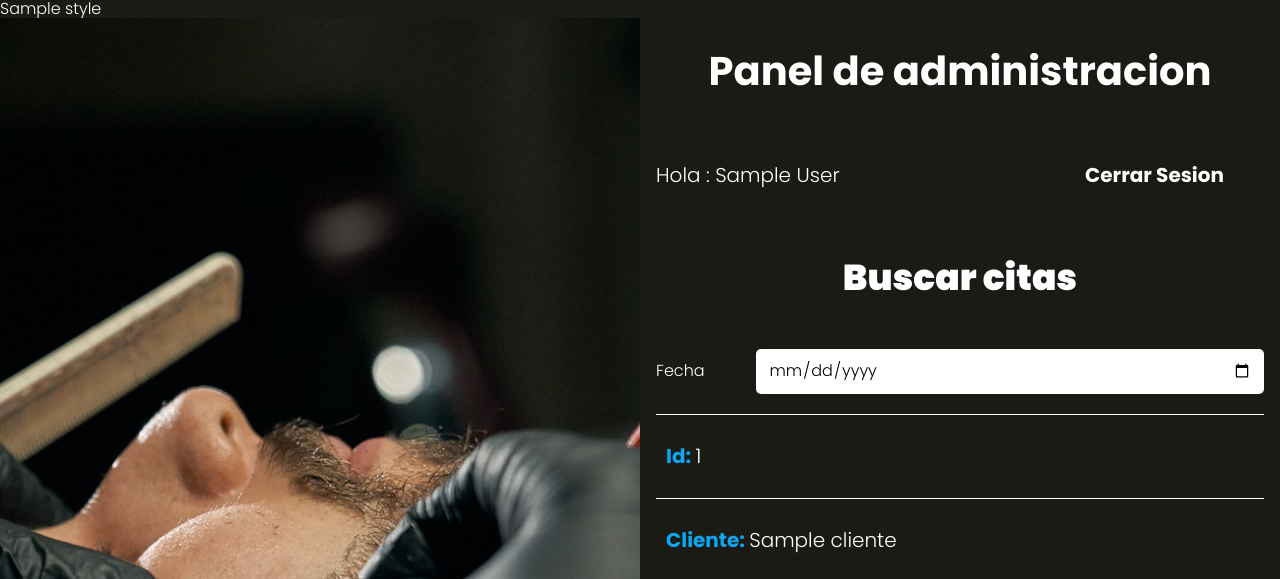
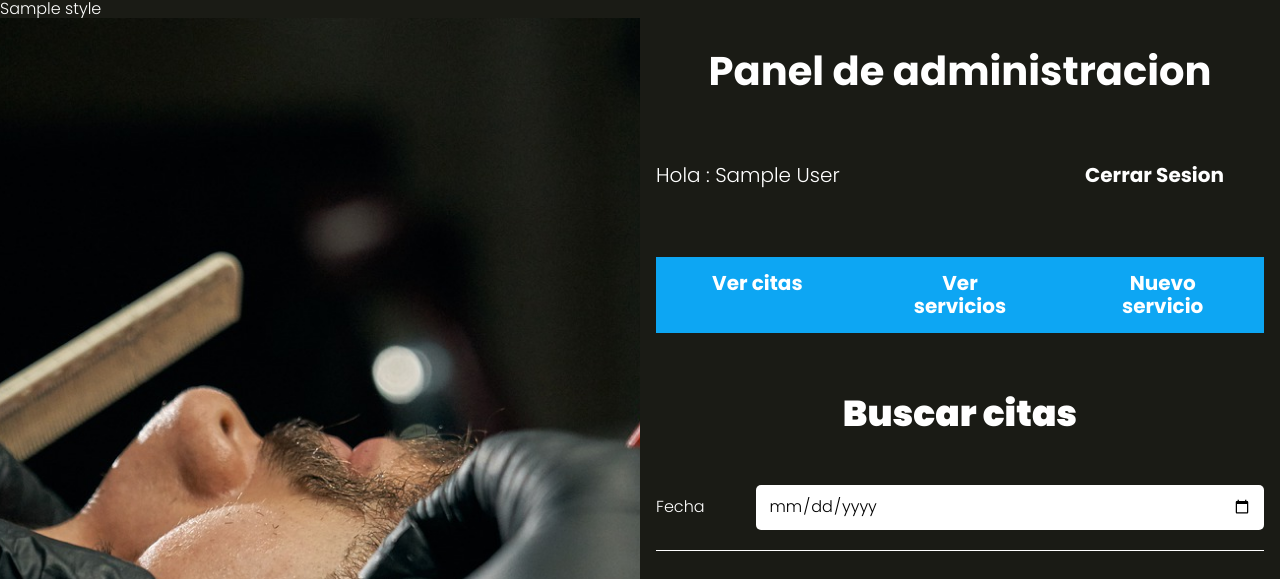
Before and after one commit to pierodev0/app-salon, a PHP site: template views/admin/index.php in a window 1280 px wide. Shown: the top 579 px of the page. Run offline with PHP 8.4, Linux system fonts and the light colour scheme; the visitor is signed in with stand-in values (Sample User, id 1); the template is opened without the code that fills it: most values are stand-ins (such as "Sample title", 1, 10 or a date in 2020); data that the repository does not hold is empty; style sheets or scripts are compiled from the project's sources.

Commit message:
servicios: crear rutas

```diff
--- a/src/scss/layout/_UI.scss
+++ b/src/scss/layout/_UI.scss
@@ -53,3 +53,17 @@
     margin: 0;
   }
 }
+
+.barra-servicios {
+  margin-bottom: v.$separacion;
+
+  @include m.md {
+      display:flex;
+      justify-content: space-between;
+  }
+
+  .boton {
+      margin: 0 0 1rem 0;
+      width: 100%;
+  }
+}
--- a/views/admin/index.php
+++ b/views/admin/index.php
@@ -2,6 +2,7 @@
 <?php
 include_once __DIR__ . '/../templates/barra.php';
 ?>
+<h2>Buscar citas</h2>
 <div class="busqueda">
     <form action="" class="formulario">
         <div class="campo">
--- /dev/null
+++ b/views/servicios/index.php
@@ -0,0 +1 @@
+<h1 class="nombre-pagina">Servicios</h1>
--- a/views/templates/barra.php
+++ b/views/templates/barra.php
@@ -2,4 +2,10 @@
     <p>Hola : <?= $_SESSION['nombre'] ?? '' ?></p>
     <a class="boton" href="/logout">Cerrar Sesion</a>
 </div>
-<h2>Buscar citas</h2>
+<?php if(isset($_SESSION['admin'])):?>
+    <div class="barra-servicios">
+        <a href="/admin" class="boton">Ver citas</a>
+        <a href="/servicios" class="boton">Ver servicios</a>
+        <a href="/servicios/crear" class="boton">Nuevo servicio</a>
+    </div>
+<?php endif;?>
```
Also changed, not shown: controllers/ServicioController.php (added, +30 -0 lines), public/index.php (+10 -0 lines).
